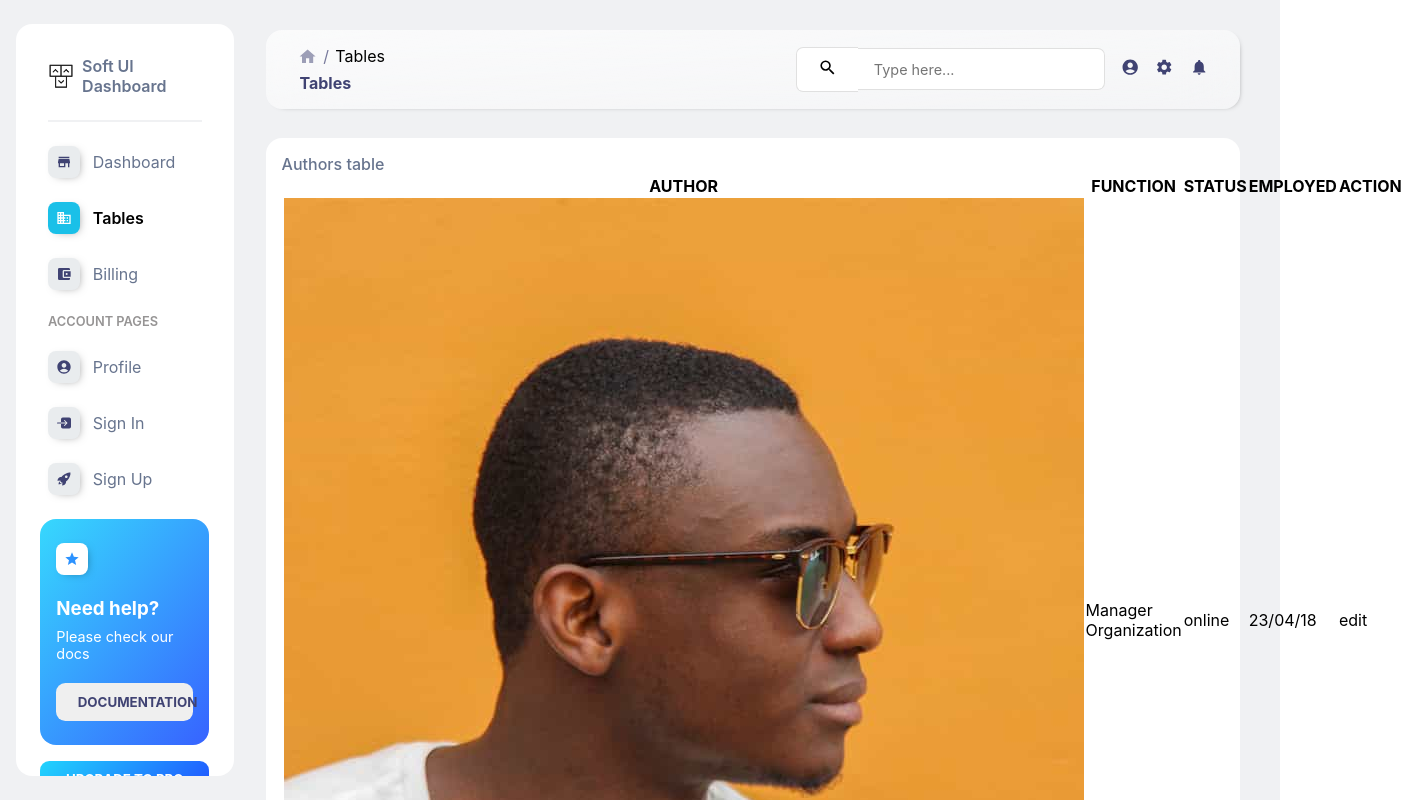
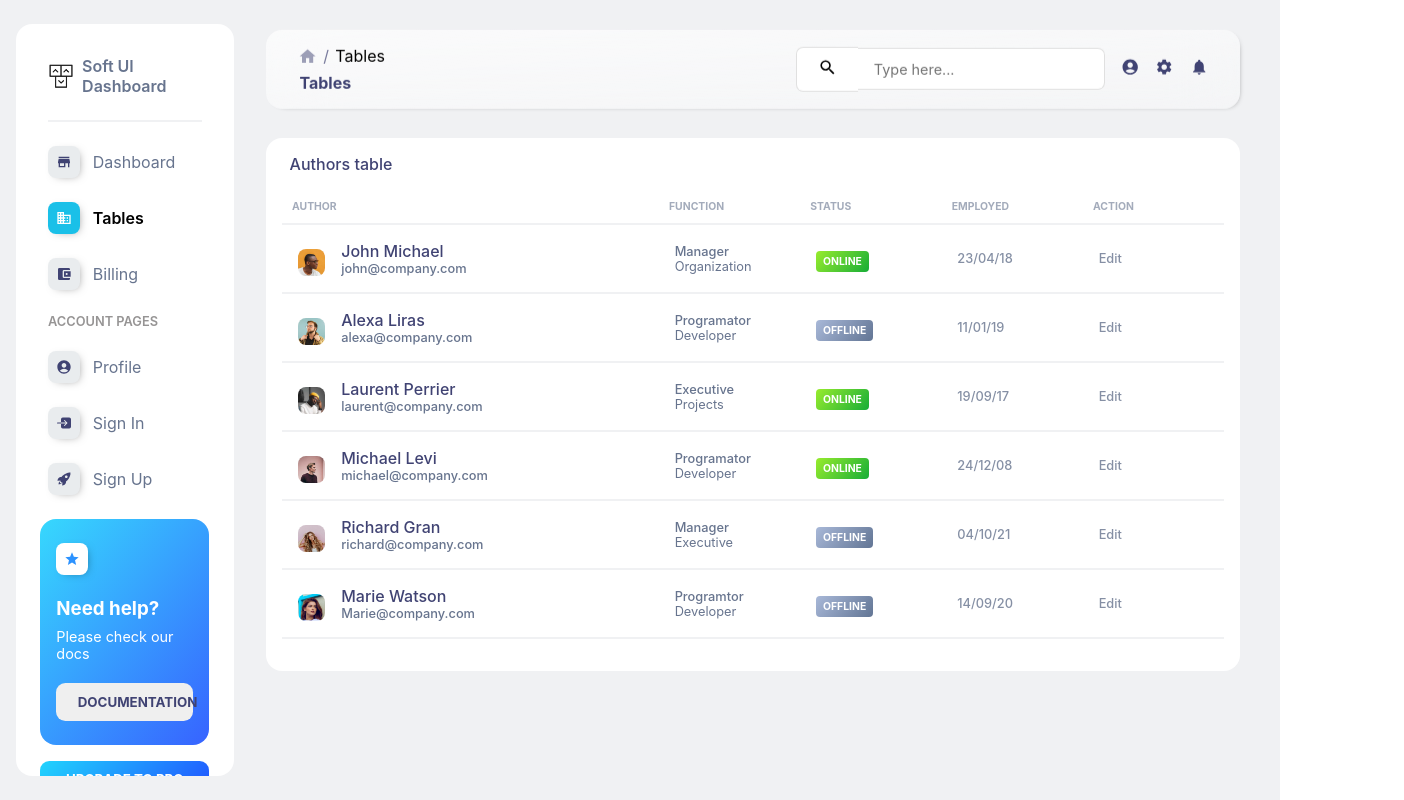
Before and after one commit to jamoliddinsaidov/soft_ui_dashboard, a React (Create React App) app: page /tables in a window 1280 px wide. Shown: the top 800 px of the page, 1404 px wide, since content can reach past the window. Built offline with nearby package versions, Linux system fonts and the light colour scheme.

Commit message:
add author's table styles

```diff
--- a/src/GlobalStyles.js
+++ b/src/GlobalStyles.js
@@ -12,6 +12,7 @@ export const colors = {
   lightGreen: 'rgb(130, 214, 22)',
   blueGradient: 'linear-gradient(310deg, rgb(33, 82, 255), rgb(33, 212, 253))',
   greenGradient: 'linear-gradient(310deg, rgb(23, 173, 55), rgb(152, 236, 45))',
+  greyGradient: 'linear-gradient(310deg, rgb(98, 117, 148), rgb(168, 184, 216))',
 }
 
 export const GlobalStyles = createGlobalStyle`
--- a/src/assets/contents/Tables/AuthorsCardContent.js
+++ b/src/assets/contents/Tables/AuthorsCardContent.js
@@ -17,7 +17,7 @@ export const AuthorsCardContentBody = [
     jobType: 'Organization',
     status: 'online',
     employedDate: '23/04/18',
-    action: 'edit',
+    action: 'Edit',
   },
   {
     img: person2,
@@ -27,7 +27,7 @@ export const AuthorsCardContentBody = [
     jobType: 'Developer',
     status: 'offline',
     employedDate: '11/01/19',
-    action: 'edit',
+    action: 'Edit',
   },
   {
     img: person1,
@@ -37,7 +37,7 @@ export const AuthorsCardContentBody = [
     jobType: 'Projects',
     status: 'online',
     employedDate: '19/09/17',
-    action: 'edit',
+    action: 'Edit',
   },
   {
     img: person4,
@@ -47,7 +47,7 @@ export const AuthorsCardContentBody = [
     jobType: 'Developer',
     status: 'online',
     employedDate: '24/12/08',
-    action: 'edit',
+    action: 'Edit',
   },
   {
     img: person5,
@@ -57,7 +57,7 @@ export const AuthorsCardContentBody = [
     jobType: 'Executive',
     status: 'offline',
     employedDate: '04/10/21',
-    action: 'edit',
+    action: 'Edit',
   },
   {
     img: person6,
@@ -67,6 +67,6 @@ export const AuthorsCardContentBody = [
     jobType: 'Developer',
     status: 'offline',
     employedDate: '14/09/20',
-    action: 'edit',
+    action: 'Edit',
   },
 ]
--- a/src/components/Cards/AuthorsCard.jsx
+++ b/src/components/Cards/AuthorsCard.jsx
@@ -2,14 +2,14 @@ import React from 'react'
 import { Link } from 'react-router-dom'
 
 // styles
-import { StyledAuthorsCard } from './styles/StyledAuthorsCard'
+import { StyledAuthorsCard, StyledACTable, StyledAuthorStatus } from './styles/StyledAuthorsCard'
 
 const AuthorsCard = ({ contentHeaders, contentBody }) => {
   return (
     <StyledAuthorsCard>
       <h4>Authors table</h4>
 
-      <table>
+      <StyledACTable>
         <thead>
           <tr>
             {contentHeaders.map((header, index) => (
@@ -34,21 +34,21 @@ const AuthorsCard = ({ contentHeaders, contentBody }) => {
                 <p className='job_type'>{body.jobType}</p>
               </td>
 
-              <td>
+              <StyledAuthorStatus status={body.status}>
                 <p>{body.status}</p>
-              </td>
+              </StyledAuthorStatus>
 
-              <td>
+              <td className='grey_text'>
                 <p>{body.employedDate}</p>
               </td>
 
-              <td>
-                <Link href='#'>{body.action}</Link>
+              <td className='grey_text'>
+                <p>{body.action}</p>
               </td>
             </tr>
           ))}
         </tbody>
-      </table>
+      </StyledACTable>
     </StyledAuthorsCard>
   )
 }
--- a/src/components/Cards/styles/StyledAuthorsCard.js
+++ b/src/components/Cards/styles/StyledAuthorsCard.js
@@ -1,5 +1,5 @@
 import styled from 'styled-components'
-import { colors, Flex } from '../../../GlobalStyles'
+import { colors } from '../../../GlobalStyles'
 
 export const StyledAuthorsCard = styled.div`
   width: 100%;
@@ -9,7 +9,87 @@ export const StyledAuthorsCard = styled.div`
   box-shadow: 3px 2px 7px -12px rgba(0, 0, 0, 1);
 
   h4 {
-    color: ${colors.textColor};
+    color: ${colors.iconColor};
+    font-weight: 500;
+    margin-left: 0.5em;
+  }
+`
+
+export const StyledACTable = styled.table`
+  width: 100%;
+  margin: 1em auto;
+  border-collapse: collapse;
+  color: ${colors.textColor};
+
+  th {
+    text-align: start;
+    font-size: 0.65rem;
+    opacity: 0.6;
+  }
+
+  td {
+    width: 15%;
+  }
+
+  td,
+  th {
+    padding: 1em;
+  }
+
+  tr {
+    border-bottom: 2px solid ${colors.backgroundColor};
+  }
+
+  .author {
+    width: 100%;
+    display: flex;
+    align-items: flex-end;
+
+    img {
+      width: 8%;
+      border-radius: 0.5em;
+    }
+
+    div {
+      margin-left: 1em;
+    }
+  }
+
+  .name {
+    color: ${colors.iconColor};
+  }
+
+  .email,
+  .job_type,
+  .job_title {
+    font-size: 0.8rem;
+  }
+
+  .name,
+  .email,
+  .job_title {
     font-weight: 500;
   }
+
+  .grey_text {
+    p {
+      font-size: 0.8rem;
+      font-weight: 500;
+      color: ${colors.textColor};
+      opacity: 0.8;
+    }
+  }
 `
+export const StyledAuthorStatus = styled.td`
+  p {
+    padding: 0.375em 0.675em;
+    border-radius: 0.25rem;
+    font-size: 0.65rem;
+    font-weight: bold;
+    text-transform: uppercase;
+    text-align: center;
+    display: inline;
+    color: #fff;
+    background: ${({ status }) => (status === 'online' ? colors.greenGradient : colors.greyGradient)};
+  }
+`
```
